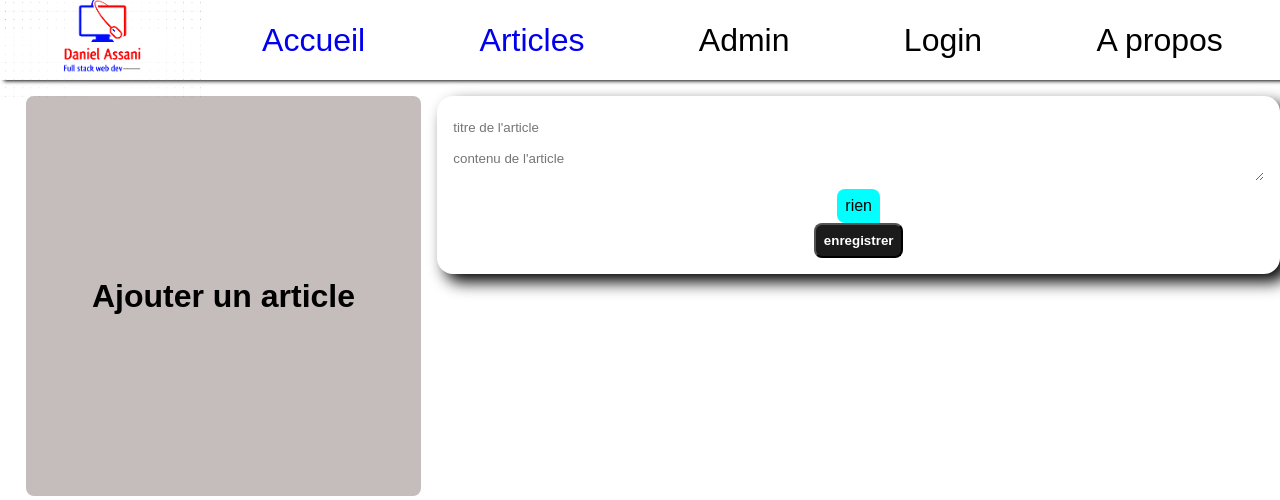
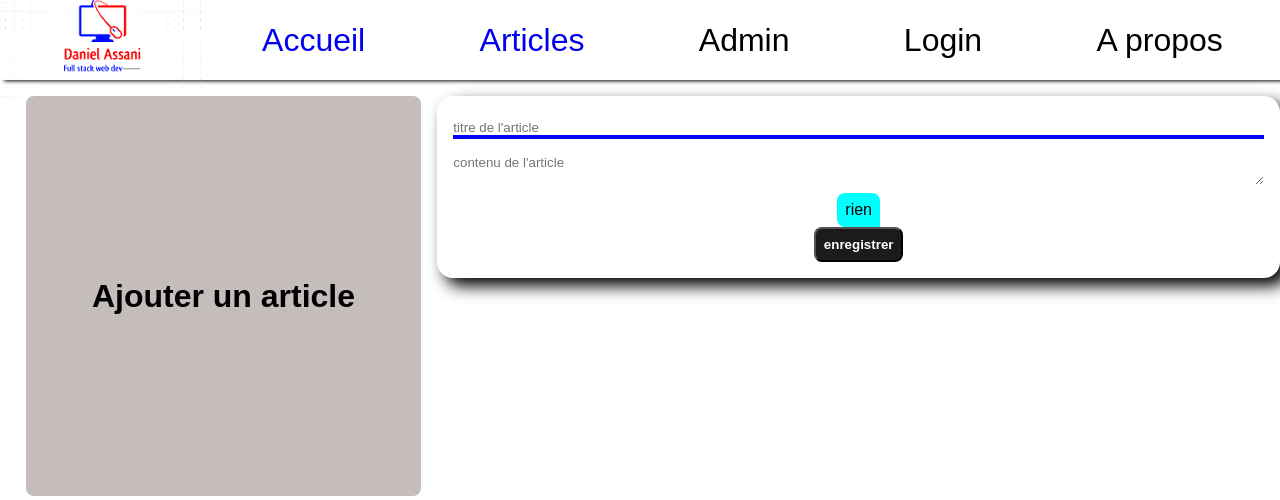
Before and after one commit to asddaniel/blog_django, a Django app: page /blog/add/ in a window 1280 px wide, with the restyled element focused. Shown: the top 500 px of the page. Run offline with Django 4.2, Linux system fonts and the light colour scheme.

Commit message:
modification outline
ajout style

```diff
--- a/blog/static/blog/style.css
+++ b/blog/static/blog/style.css
@@ -106,10 +106,14 @@ font-family: 'Montserrat',sans-serif
 }
 .form-input{
     border: none;
+
     height: 100%;
     margin: 1vh;
     width: 100%;
     outline: 0.1px;
+}
+.form-input:focus{
+    border-bottom: 0.5vh solid blue;
 }
 
 .ligne{
```
